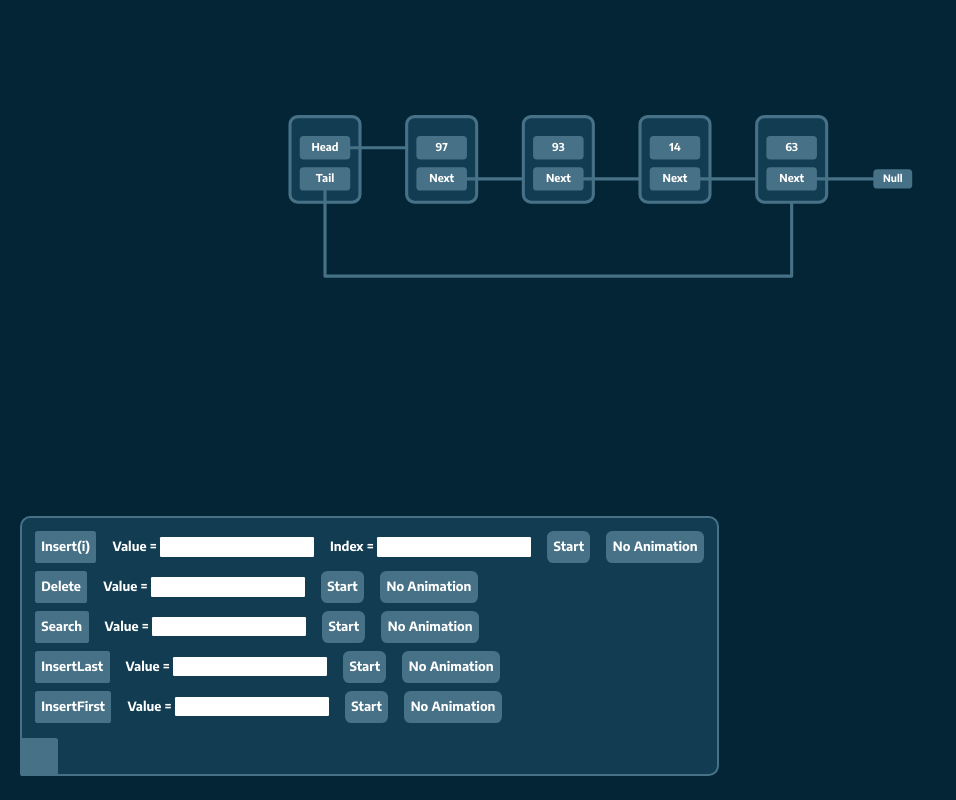
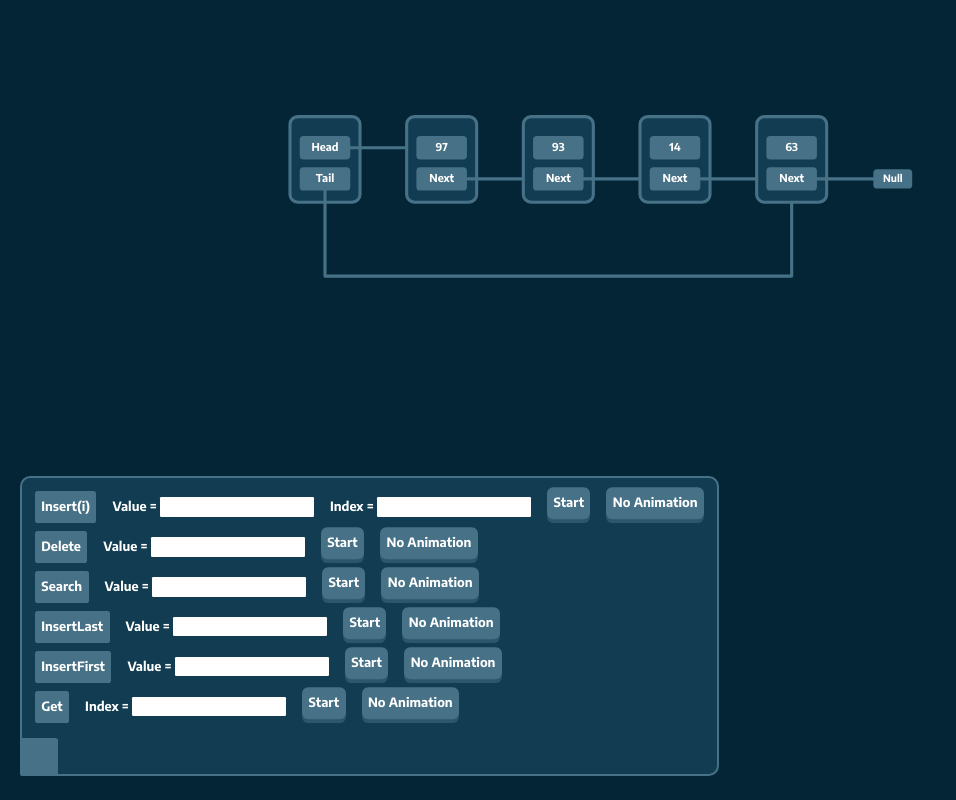
Before and after one commit to datnguy02/DSA-ANIMATION, a React (Vite) app: page /data-structure/singlylinkedlist in a window 1280 px wide. Shown: the whole page, without its empty margins (0-956 px from the left). Built offline with nearby package versions, Linux system fonts and the light colour scheme.

Commit message:
change UI for button and add no animation feature

```diff
--- a/src/Features/Control/Button/ControlButton.jsx
+++ b/src/Features/Control/Button/ControlButton.jsx
@@ -3,17 +3,20 @@ import { AnimatingContext } from "../../../context/animeContext/animatingContext
 
 const ControlButton = ({name, style, onStart, inputNameList, inputValList, methodName}) => {
     const isAnimating = useContext(AnimatingContext);
+
     return (
-        <div>
-            <button className="font-bold p-[0.5em] rounded-[0.5em] text-center"
+        <div className="relative">
+            <button className="font-bold p-[0.5em] rounded-[0.5em] text-center relative z-20"
                     style={
                         {
-                            backgroundColor: style["START_BUTTON_BG"]
+                            backgroundColor: style["START_BUTTON_BG"],
+                            transform: isAnimating ? "translate(0, 0)" : "translate(0, -0.3em)"
                         }
                     }
                     onClick={() => {
                         let state = {
                             operationName: methodName.toLowerCase(),
+                            butName: name,
                         };
                         let n = inputNameList.length;
                         for (let i = 0; i < n; i++) {
@@ -27,6 +30,13 @@ const ControlButton = ({name, style, onStart, inputNameList, inputValList, metho
             >
                 {name}
             </button>
+            <div className="w-full h-full absolute rounded-[0.5em] top-0 z-10 opacity-[0.5]"
+                style={
+                    {
+                        backgroundColor: style["START_BUTTON_BG"]
+                    }
+                }
+            ></div>
         </div>
     );
 };
--- a/src/Features/Control/Input/UserInput.jsx
+++ b/src/Features/Control/Input/UserInput.jsx
@@ -6,6 +6,7 @@ const UserInput = ({input_title, val_index, inputVal, handleChange}) => {
                     className="bg-white text-black rounded-[0.1em]"
                     value={inputVal}
                     onChange={e => handleChange(e.target.value, val_index)}
+                    type="number"
             />
         </label>
 
--- a/src/Features/DataStructuresApp/SinglyLinkedList/Node.jsx
+++ b/src/Features/DataStructuresApp/SinglyLinkedList/Node.jsx
@@ -1,6 +1,7 @@
-import { useEffect, useRef } from "react";
+import { useEffect, useRef, useState } from "react";
 import RefNode from "./RefNode";
 import { NextRefContext, NextRefTextContext, RefLineContext } from "../../../context/sll/nodeRefContext";
+import gsap from "gsap";
 
 const Node = ({node}) => {
     const data = node.value;
@@ -15,9 +16,11 @@ const Node = ({node}) => {
     const domVirtualRefLine = useRef(null);
     const domNullText = useRef(null);
     const domNullBg = useRef(null);
+    const tl = useRef(null);
 
 
     useEffect(() => {
+        tl.current = gsap.timeline();
         node.domNode = domNode.current;
         node.nodeContainer = domNodeContainer.current;
         node.dataContainer = domData.current;
@@ -30,18 +33,21 @@ const Node = ({node}) => {
         node.nullText = domNullText.current;
         node.domNull = domNullBg.current;
 
+
+
+
         return () => {
            node.domNode = null;
            node.domNodeContainer = null;
         }
 
-    }, [node])
+    }, [node]);
 
     return (
         <g transform={`translate(${node.x}, ${node.y})`}
             ref={domNodeContainer}
-             className="transform-fill"
-                transformOrigin={`${node.WIDTH/2} ${node.HEIGHT/2}`}
+            className="transform-fill"
+            transformOrigin={`${node.WIDTH/2} ${node.HEIGHT/2}`}
         >
             <rect
                 width={node.WIDTH}
--- a/src/Features/DataStructuresApp/SinglyLinkedList/SinglyLinkedList.jsx
+++ b/src/Features/DataStructuresApp/SinglyLinkedList/SinglyLinkedList.jsx
@@ -69,10 +69,14 @@ const SinglyLinkedList = ({operation}) => {
 
         tl.current = gsap.timeline({
             defaults: {
-                duration: ANIME_DURATION,
+                // duration: ANIME_DURATION,
                 ease: "power1.inOut"
             }
         });
+
+        tl.current.timeScale(2);
+
+        if (operation.useAnime) {
 
             if (operationName === "insertfirst") {
                 insertFirstAnimation(tl.current, list);
@@ -95,6 +99,7 @@ const SinglyLinkedList = ({operation}) => {
                 }
                 else
                     insertAtAnimation(tl.current, list, insertAt, prevNode, currentNode);
+            }
         }
 
         tl.current.to(list.headRef, {
--- a/src/Features/DataStructuresApp/SinglyLinkedList/SinglyLinkedListApp.jsx
+++ b/src/Features/DataStructuresApp/SinglyLinkedList/SinglyLinkedListApp.jsx
@@ -17,7 +17,6 @@ const SinglyLinkedListApp = () => {
                                                 name: "None"
                                                 });
 
-
     // This function will be passed down to the operation bar
     const handleStart = (state) => {
         const operationName = state.operationName;
@@ -26,6 +25,7 @@ const SinglyLinkedListApp = () => {
         const newOperation = {
             name: operationName,
             list: newList,
+            useAnime: state.butName !== "No Animation",
         }
         if (operationName === "insert(i)") {
             newList.insertAt(state["value"], state["index"]);
@@ -49,7 +49,7 @@ const SinglyLinkedListApp = () => {
                     newList.delete(state["value"]);
                 setOperation({
                     list: newList.clone(),
-                    name: "None"
+                    name: "None",
                 })
         };
 
@@ -80,6 +80,7 @@ const SinglyLinkedListApp = () => {
                         onStart={handleStart}
                     />
                 </AnimatingContext>
+
             </div>
         </>
 
--- a/src/Features/DataStructuresApp/SinglyLinkedList/core/node.jsx
+++ b/src/Features/DataStructuresApp/SinglyLinkedList/core/node.jsx
@@ -616,4 +616,6 @@ export class Node {
         return tl;
     }
 
+
+
 }
--- a/src/assets/MethodList/operationList.js
+++ b/src/assets/MethodList/operationList.js
@@ -26,6 +26,10 @@ const operation_bar = {
             {
                 name: "InsertFirst",
                 inputList: ["Value"]
+            },
+            {
+                name: "Get",
+                inputList: ["Index"]
             }
         ]
     }
```
Lines whose indentation alone changed are shown as unchanged.
